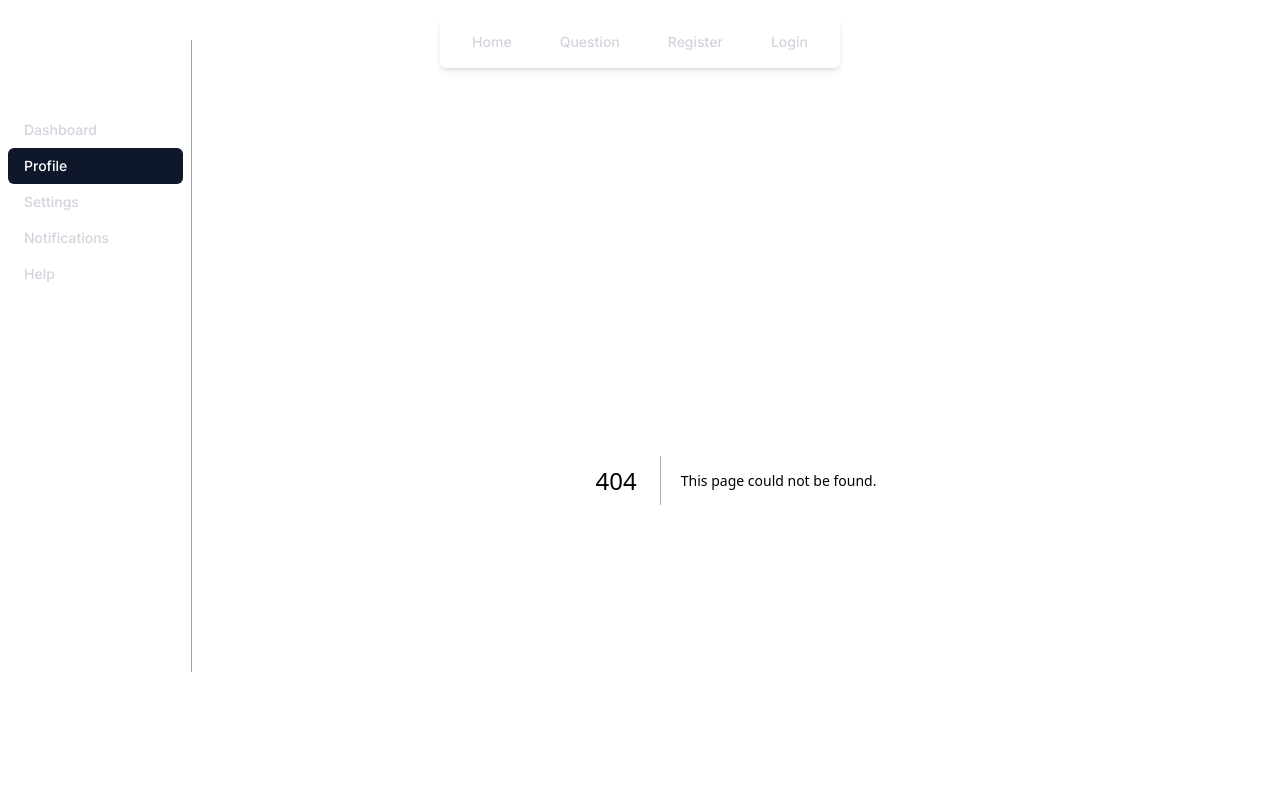
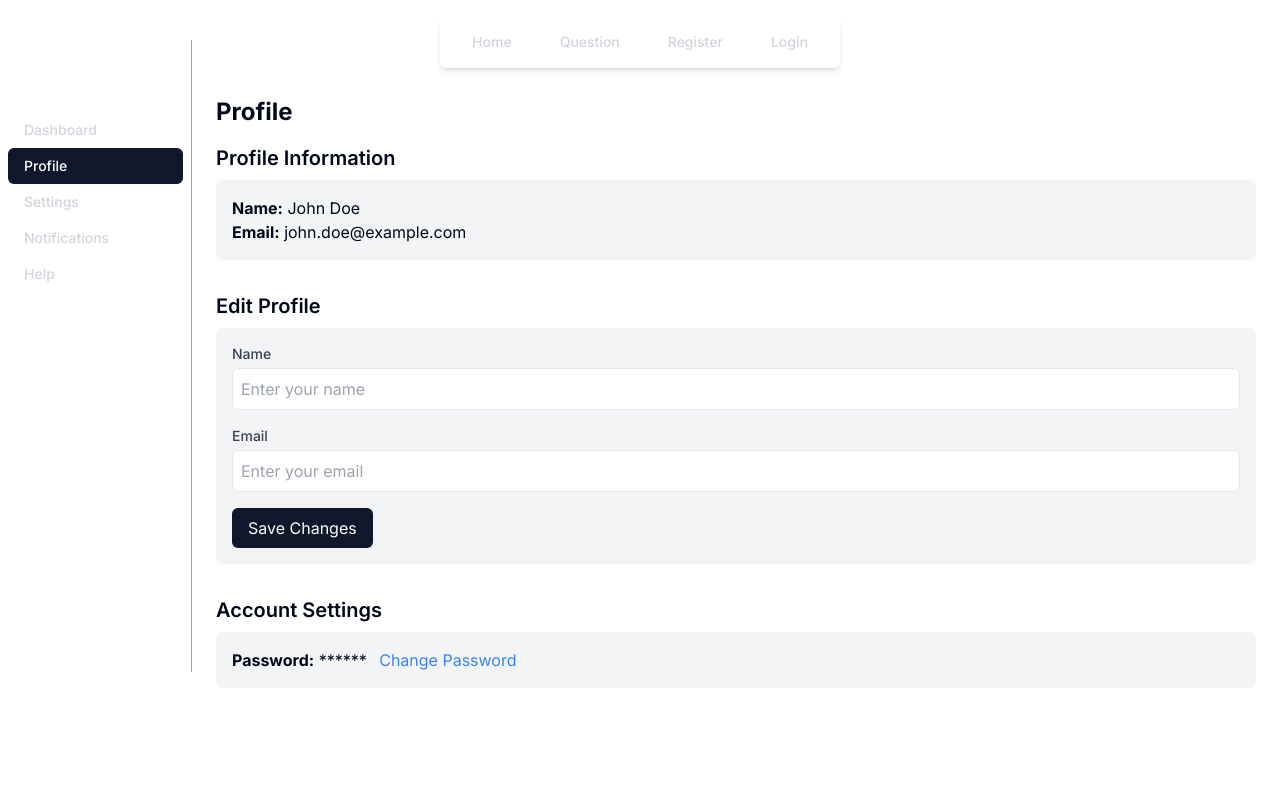
Before and after one commit to Baibhav-malaviya/codecrafter, a Next.js app: page /profile in a window 1280 px wide. Before the commit this address had no page. Shown: the top 800 px of the page. Built offline with nearby package versions, Linux system fonts and the light colour scheme.

Commit message:
answer to the question feature implemented

```diff
--- a/src/app/api/answer/route.ts
+++ b/src/app/api/answer/route.ts
@@ -8,6 +8,8 @@ export async function POST(request: NextRequest) {
 	try {
 		// collecting data
 		const data = await request.json();
+
+		console.log("data in create answer api route: ", data);
 
 		const { answer, questionId, attachmentId, authorId } = await data;
 
--- a/src/app/components/AnswerDisplay.tsx
+++ b/src/app/components/AnswerDisplay.tsx
@@ -3,14 +3,13 @@
 import { FC } from "react";
 import { format } from "date-fns";
 import VoteButton from "@/app/components/VoteButton";
-import { Badge } from "@/components/ui/badge";
 import MarkdownDisplay from "@/app/components/MarkdownDisplay";
 import { useAuthStore } from "@/store/Auth";
 
 interface AnswerProps {
 	id: string;
 	content: string;
-	author: {
+	author?: {
 		authorId: string;
 		name: string;
 		email: string;
@@ -25,7 +24,7 @@ const AnswerDisplay: FC<AnswerProps> = ({ id, content, author }) => {
 		<article className="max-w-3xl mx-auto my-4 p-4 bg-white shadow-md rounded-lg">
 			<header className="mb-2 border-b pb-2">
 				<div className="mt-1 text-gray-500 text-sm">
-					By {author.name} on {formattedDate}
+					By {author?.name} on {formattedDate}
 				</div>
 			</header>
 			<section className="mb-4">
--- a/src/app/components/VoteButton.tsx
+++ b/src/app/components/VoteButton.tsx
@@ -3,14 +3,16 @@
 import { FC, useState, useEffect, useCallback } from "react";
 import { ThumbsUp, ThumbsDown } from "lucide-react";
 import axios from "axios";
+import { useAuthStore } from "@/store/Auth";
 
 interface VoteButtonProps {
-	voterId: string;
+	voterId?: string;
 	postId: string;
 	postType: "answer" | "question";
 }
 
 const VoteButton: FC<VoteButtonProps> = ({ voterId, postId, postType }) => {
+	const { user } = useAuthStore();
 	const [voteType, setVoteType] = useState<"upvote" | "downvote" | null>(null);
 	const [voteCount, setVoteCount] = useState(0);
 
@@ -52,6 +54,7 @@ const VoteButton: FC<VoteButtonProps> = ({ voterId, postId, postType }) => {
 	const handleVote = useCallback(
 		async (type: "upvote" | "downvote") => {
 			try {
+				if (!user) alert("Log in to vote");
 				const response = await axios.post("/api/vote", {
 					voterId,
 					postId,
@@ -69,7 +72,7 @@ const VoteButton: FC<VoteButtonProps> = ({ voterId, postId, postType }) => {
 				console.error("Error processing vote:", error);
 			}
 		},
-		[voterId, postId, postType]
+		[voterId, postId, postType, user]
 	);
 
 	return (
--- /dev/null
+++ b/src/app/profile/page.tsx
@@ -0,0 +1,72 @@
+// pages/profile.tsx
+import React from "react";
+
+const Profile: React.FC = () => {
+	return (
+		<div className="container mx-auto p-4">
+			<h1 className="text-2xl font-bold mb-4">Profile</h1>
+
+			<section className="mb-8">
+				<h2 className="text-xl font-semibold mb-2">Profile Information</h2>
+				<div className="bg-gray-100 p-4 rounded-md">
+					<p>
+						<strong>Name:</strong> John Doe
+					</p>
+					<p>
+						<strong>Email:</strong> john.doe@example.com
+					</p>
+					{/* Add more user info here */}
+				</div>
+			</section>
+
+			<section className="mb-8">
+				<h2 className="text-xl font-semibold mb-2">Edit Profile</h2>
+				<div className="bg-gray-100 p-4 rounded-md">
+					{/* Form for editing profile */}
+					<form>
+						<div className="mb-4">
+							<label className="block text-sm font-medium text-gray-700 mb-1">
+								Name
+							</label>
+							<input
+								type="text"
+								className="border rounded-md w-full p-2"
+								placeholder="Enter your name"
+							/>
+						</div>
+						<div className="mb-4">
+							<label className="block text-sm font-medium text-gray-700 mb-1">
+								Email
+							</label>
+							<input
+								type="email"
+								className="border rounded-md w-full p-2"
+								placeholder="Enter your email"
+							/>
+						</div>
+						<button
+							type="submit"
+							className="bg-primary text-white px-4 py-2 rounded-md"
+						>
+							Save Changes
+						</button>
+					</form>
+				</div>
+			</section>
+
+			<section className="mb-8">
+				<h2 className="text-xl font-semibold mb-2">Account Settings</h2>
+				<div className="bg-gray-100 p-4 rounded-md">
+					{/* Account settings options */}
+					<p>
+						<strong>Password:</strong> ******{" "}
+						<button className="ml-2 text-blue-500">Change Password</button>
+					</p>
+					{/* Add more account settings here */}
+				</div>
+			</section>
+		</div>
+	);
+};
+
+export default Profile;
--- a/src/app/question/[questionId]/page.tsx
+++ b/src/app/question/[questionId]/page.tsx
@@ -14,6 +14,7 @@ import { Badge } from "@/components/ui/badge";
 import MarkdownDisplay from "@/app/components/MarkdownDisplay";
 import PageSkeleton from "../components/PageSkeleton";
 import { useAuthStore } from "@/store/Auth";
+import SubmitAnswer from "../components/SubmitAnswer";
 
 interface AnswerProps {
 	$id: string;
@@ -49,7 +50,7 @@ const Page: FC = () => {
 	const { user } = useAuthStore();
 	const [question, setQuestion] = useState<QuestionProps | null>(null);
 	const [answers, setAnswers] = useState<AnswerProps[]>([]);
-	const [loading, setLoading] = useState(true);
+	const [loading, setLoading] = useState(false);
 
 	useEffect(() => {
 		const fetchQuestion = async () => {
@@ -65,7 +66,6 @@ const Page: FC = () => {
 			try {
 				const response = await axios.get(`/api/answer/${params.questionId}`);
 				setAnswers(response.data.response);
-				console.log("Answers: ", answers);
 			} catch (error) {
 				console.error("Error fetching answers:", error);
 			} finally {
@@ -75,7 +75,7 @@ const Page: FC = () => {
 
 		fetchQuestion();
 		fetchAnswers();
-	}, [params.questionId]);
+	}, [params.questionId, answers]);
 
 	if (loading) {
 		return (
@@ -102,19 +102,18 @@ const Page: FC = () => {
 					)}
 					<div className="flex items-center mb-6 mt-4 space-x-4">
 						<VoteButton
-							voterId={user!.$id} // replace with actual voter ID from your auth system
+							voterId={user?.$id} // replace with actual voter ID from your auth system
 							postId={question.$id}
 							postType="question"
 						/>
 						<span>{question.popularity}</span>
 					</div>
-					<div className="mb-6">
-						<Textarea
-							placeholder="Write your answer here..."
-							className="w-full mb-2"
-						/>
-						<Button>Submit Answer</Button>
-					</div>
+
+					<SubmitAnswer
+						answer="answer for testing purpose"
+						questionId={params.questionId}
+						authorId={user!.$id}
+					/>
 					<div>
 						<h2 className="text-xl font-bold mb-4">Comments</h2>
 						<div className="mb-4">
--- a/src/app/question/ask/page.tsx
+++ b/src/app/question/ask/page.tsx
@@ -26,7 +26,7 @@ import TagsInput from "../components/TagsInput";
 import ErrorMessage from "../components/ErrorMessage";
 
 const AskQuestion: React.FC = () => {
-	const { session } = useAuthStore();
+	const { user } = useAuthStore();
 	const [title, setTitle] = useState("");
 	const [question, setQuestion] = useState("**Enter your question here**");
 	const [attachment, setAttachment] = useState<File | null>(null);
@@ -71,7 +71,7 @@ const AskQuestion: React.FC = () => {
 				title,
 				question,
 				attachmentId,
-				authorId: session?.$id, // Replace with actual user ID
+				authorId: user?.$id, // Replace with actual user ID
 				tags: tags
 					.split(",")
 					.map((tag) => tag.trim())
--- /dev/null
+++ b/src/app/question/components/SubmitAnswer.tsx
@@ -0,0 +1,63 @@
+import React, { useState } from "react";
+import { Button } from "@/components/ui/button";
+import { Textarea } from "@/components/ui/textarea";
+import axios from "axios";
+
+interface SubmitAnswerProps {
+	answer: string;
+	questionId: string | string[];
+	authorId: string;
+}
+
+const SubmitAnswer = ({ answer, questionId, authorId }: SubmitAnswerProps) => {
+	const [answerText, setAnswerText] = useState(answer || "");
+	const [loading, setLoading] = useState(false);
+	const [error, setError] = useState<string | null>(null);
+
+	const handleSubmit = async () => {
+		setLoading(true);
+		setError(null);
+
+		const formData = {
+			answer: answerText,
+			questionId: questionId,
+			authorId: authorId,
+		};
+
+		try {
+			const response = await axios.post("/api/answer", formData);
+
+			if (response.status === 201) {
+				console.log("Answer submitted successfully");
+				// Handle successful submission (e.g., clear the form, show a success message, etc.)
+				setAnswerText(""); // Clear the textarea
+			} else {
+				console.error("Failed to submit the answer");
+				setError("Failed to submit the answer. Please try again.");
+			}
+		} catch (error) {
+			console.error("Error submitting the answer", error);
+			setError("Error submitting the answer. Please try again.");
+		} finally {
+			setLoading(false);
+		}
+	};
+
+	return (
+		<div className="mb-6">
+			<Textarea
+				placeholder="Write your answer here..."
+				className="w-full mb-2"
+				value={answerText}
+				onChange={(e) => setAnswerText(e.target.value)}
+				disabled={loading}
+			/>
+			{error && <div className="text-red-500 mb-2">{error}</div>}
+			<Button onClick={handleSubmit} disabled={loading}>
+				{loading ? "Submitting..." : "Submit Answer"}
+			</Button>
+		</div>
+	);
+};
+
+export default SubmitAnswer;
--- a/src/components/NavbarLoggedIn.tsx
+++ b/src/components/NavbarLoggedIn.tsx
@@ -6,6 +6,7 @@ import { motion } from "framer-motion";
 import { Sheet, SheetContent, SheetTrigger } from "./ui/sheet";
 import { Avatar, AvatarFallback, AvatarImage } from "./ui/avatar";
 import { Button } from "./ui/button";
+import { useAuthStore } from "@/store/Auth";
 
 interface MenuItemProps {
 	item: string;
@@ -34,6 +35,8 @@ const MenuItem: React.FC<MenuItemProps> = ({ item, href, isActive }) => {
 const NavbarLoggedIn: React.FC = () => {
 	const [scrolled, setScrolled] = useState(false);
 	const pathname = usePathname();
+	const { logout } = useAuthStore();
+	const [isLoading, setIsLoading] = useState(false);
 
 	useEffect(() => {
 		const handleScroll = () => {
@@ -51,9 +54,16 @@ const NavbarLoggedIn: React.FC = () => {
 		{ name: "Contact", href: "/contact" },
 	];
 
-	const handleLogout = () => {
-		// Implement your logout logic here
-		console.log("Logging out...");
+	const handleLogout = async () => {
+		try {
+			setIsLoading(true);
+			await logout();
+			alert("logout successfully");
+		} catch (error) {
+			console.log("Error in logout handler");
+		} finally {
+			setIsLoading(false);
+		}
 	};
 
 	return (
@@ -107,7 +117,7 @@ const NavbarLoggedIn: React.FC = () => {
 							onClick={handleLogout}
 							className="w-full mt-4"
 						>
-							Logout
+							{isLoading ? "Logout..." : "Logout"}
 						</Button>
 					</div>
 				</SheetContent>
```
Also changed, not shown: src/components/ui/button.tsx (+11 -11 lines).
